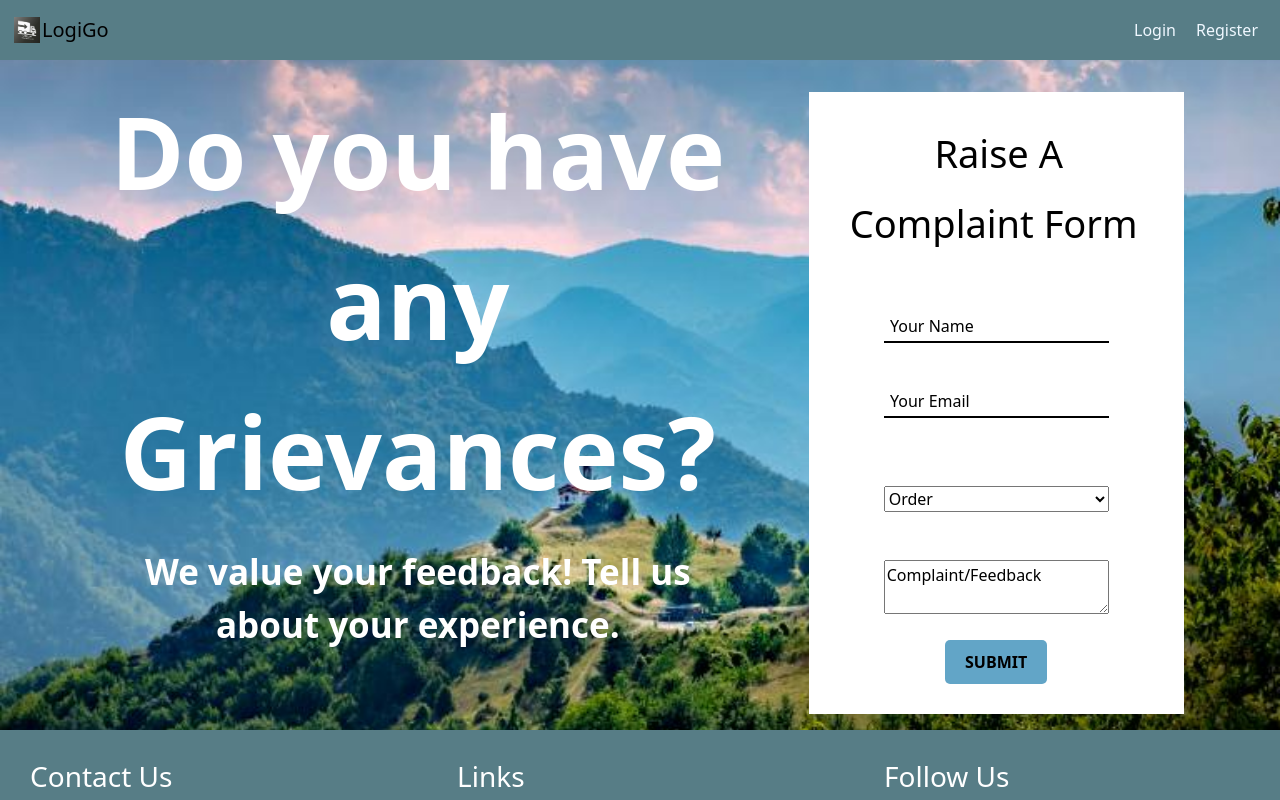
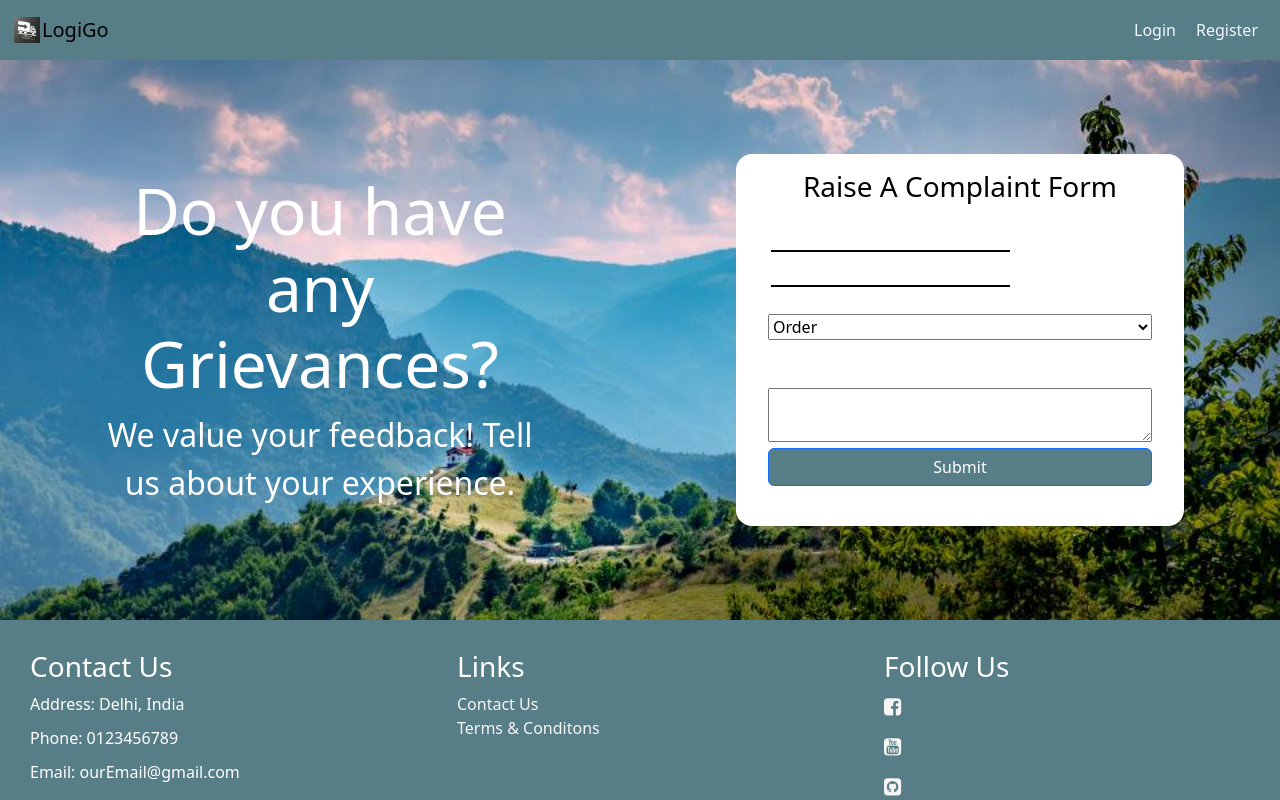
Before and after one commit to mitrya/ONDC-LOGISTICS-BAP, a React (Vite) app in the folder client/: page /grievance in a window 1280 px wide. Shown: the top 800 px of the page. Built offline with nearby package versions, Linux system fonts and the light colour scheme.

Commit message:
grievance style changes

```diff
--- a/client/src/components/grievance/grievance.component.jsx
+++ b/client/src/components/grievance/grievance.component.jsx
@@ -1,9 +1,8 @@
 import React from 'react'
 import { useState,useEffect } from 'react';
-
 import {FontAwesomeIcon} from '@fortawesome/react-fontawesome';
 import  '@fortawesome/fontawesome-free-solid'
-
+import { Button } from 'react-bootstrap';
  import  './grievance.styles.css'
  import '../contact/contact.styles.css'
 
@@ -75,7 +74,10 @@ function Grievance() {
     function MyForm() {
         return (
             <>
-                <form action ="/user/grievance" method="post" onSubmit = {handleClick}  style={{color:'black'}}>
+                <form action ="/user/grievance" method="post" onSubmit = {handleClick} className='gform' style={{color:'black'}}>
+                    {/* <div className="row">
+
+                    </div> */}
                     <input type="text" name="name" placeholder="Your Name" onChange={handleChange} />
                     <input type="text" name="email" placeholder="Your Email" onChange={handleChange} />
 
@@ -89,7 +91,8 @@ function Grievance() {
                     <label style={{color:'white'}}>Describe Your Complaint</label><br/>
                     <textarea name="content" placeholder="Complaint/Feedback" onChange={handleChange} style={{width:'100%'}}/>
                     {info.length>0 && displayMessage(info)}
-                    <input type="submit" id="grievance-message-submit" value="SUBMIT" />
+                    {/* <input type="submit" id="grievance-message-submit" value="SUBMIT" /> */}
+                    <Button onClick={handleClick}>Submit</Button>
                 </form>
             </>
         )
@@ -97,39 +100,26 @@ function Grievance() {
 
     return (
         <>
-            <div className='grievance-container-fluid box mt-3 mx-1 temp'>
-                <div id="grievance-container-fluid-image">
-                <div id="big-box">
+            <div className='grievance-container-fluid box  d-flex'>
+                <div id="flex_user">
 
-                <div id="second-box">
-                    <div id="promotion">
-                           <span>Do you have any Grievances?</span>
-                    </div>
-                    <div id="promotion-sub">
+                    <div id="other-info">
+                        <div className="promotion">
+                            <h1 className='gheader'>Do you have any Grievances?</h1 >
+                        </div>
+                        <div className="promotion-sub">
                             <span>
                             We value your feedback!
                             Tell us about your experience.
                             </span>
 
                         </div>
-
-                </div>
-                <div class="grievance-box">
-                    <div id="grievance grievance-helper" className='grievance-section'>
-
-                        <div id="grievance-header">
-                            <span>Raise A Complaint Form</span>
-                        </div>
-                        <div id="grievance-flex_user">
-                            <div id="grievance-message-section">
-                                {MyForm()}
-                            </div>
-                        </div>
+                     </div>
+                     <div id="message-section" className='gform-cont' >
+                        <h3>Raise A Complaint Form</h3>
+                        {MyForm()}
                     </div>
                 </div>
-                    </div>
-
-                    </div>
 
             </div>
         </>
--- a/client/src/components/grievance/grievance.styles.css
+++ b/client/src/components/grievance/grievance.styles.css
@@ -1,280 +1,55 @@
-#grievance-helper {
-    height:100%;
-    min-height: 80vh;
+.grievance-container-fluid{
+    padding: 1em;
+    margin: auto;
+    align-items: center;
+    text-align: center;
+    display: flex;
+    flex-wrap: wrap;
+    flex-direction: row;
+    background-image: url('/shutterstock_1469983160.jpg');
+    background-size: cover;
+    padding:0;
+    margin: 0;
+    top: 0;
+    left: 0;
 }
 
-#grievance-header,#grievance-flex_user,#grievance-message-section {
-    width: 80%;
+.gform-cont{
+    background-color: white;
+    color: black;
+    padding: 1em;
+    border-radius: 1em;
+    margin: 1em;
+}
+.gform{
+    background-color: white;
+    margin: 1em;
+    right: 2em;
 }
 
-#grievance-header span {
-    margin-left:5px;
-    font-size: 38px;
-    margin-right:5px
-
-}
-#big-box {
-    padding:0px;
-    display: flex;
-    flex-direction: row;
-    flex-wrap: wrap;
-    justify-content: center;
-    align-self: center;
-    width:100%;
-    margin:fit-content;
-  }
-
-  .grievance-box {
-    width: 35%;
-    margin-right: 6%;
-  }
-
-  #second-box {
-    width: 65%;
-    flex:1;
-    margin-left: 7%;
-    /* padding: 3rem; */
-  }
-#promotion {
-    font-size: 100px;
-    margin-bottom: 20px;
-    font-weight: bold;
+.promotion h1{
+    font-size: 4rem;
+    font-weight: 15px;
     color: white;
-  }
-
-  #promotion-sub {
-    font-size: 35px;
-    font-weight:600;
-    margin-bottom: 50px;
-    color:white;
-  }
-
-/**/
-
-  .grievance-container-fluid {
-    padding:0px;
-
-    text-align: center;
-
-  }
-
-  .grievance-container-fluid::before {
-    content: "";
-    position: absolute;
-    padding-top:0px;
-    top: 0;
-    bottom:0;
-    left: 0;
-    width: 100%;
-    height: 100%;
-    background-image: url('/shutterstock_1469983160.jpg');
-    background-size: cover;
-    /* background-position: center;
-    background-attachment: fixed; */
-    text-align: center;
-    background-color: rgba(100, 157, 218, 0.5); /* Change the opacity as desired */
-    z-index: -1;
-  }
-
-
-.grievance-section {
-    display: flex;
-    flex-direction: column;
-    width: 100%;
-    align-items: center;
-    background: white;
-
 }
 
-
-#grievance {
-    width: 100%;
-    height: auto;
-    background: linear-gradient(180deg, #577D86 60%, #4f7982);
-
-}
-#grievance #my-grievance-address p {
+.promotion-sub span{
+    font-size: 2rem;
+    font-weight: 10px;
     color: white;
-    font-size: 1.5rem;
-    font-weight: 550;
-    display: inline-block;
-}
-#grievance #my-grievance-address #grievance-location span {
-    color: white;
-    font-size: 1.5rem;
-    display: inline-block;
-    margin-bottom: 1rem;
-}
-#grievance #my-grievance-address #grievance-mobile span {
-    color: white;
-    font-size: 1.5rem;
-    display: inline-block;
-    margin-bottom: 1rem;
-}
-#grievance #my-grievance-address #grievance-email span {
-    color: white;
-    font-size: 1.5rem;
-    display: inline-block;
-    margin-bottom: 1rem;
-}
-#grievance #grievance-message-submit {
-    margin: auto;
-    margin-top: 1rem;
-    display: block;
 }
 
-#grievance-header {
-    color: black;
-    font-size: 2.9rem;
-    font-weight: 530;
-    margin-top: 1.5rem;
-    margin-bottom: 3.5rem;
-}
-
-#grievance-flex_user {
-    height: auto;
-    width: 100%;
-    display: flex;
-    flex-direction: row;
-    justify-content: space-evenly;
-    flex-wrap: wrap;
-}
-
-.grievance-box {
-
-    height: auto;
-    min-height: 70vh;
-    padding: 2rem;
-    display: flex;
-    flex-direction: column;
-    /* border: 2px solid black; */
-  }
-
-  .grievance-header {
-    padding: 1rem;
-    font-size: 2rem;
-    color: red;
-    height: 10%;
-  }
-
-  .grievance-box {
-    height: 90%;
-    min-height: 63vh;
-    margin-left: 50px;
-    padding: 1rem;
-    width: 32%;
-    /* border: 2px solid rgba(0, 0, 0, 0.125);
-    border-radius: 2rem;
-    box-shadow: 0 2px 4px rgba(0, 0, 0, 0.1); */
-    padding: 1rem;
-    box-sizing: border-box;
-    position: left;
-    /* background-color: white; */
-  }
-
-
-#grievance-other-info {
-    box-sizing: border-box;
-    width: 35%;
-    margin: auto;
-}
-#grievance-other-info #grievance-connect span {
-    display: inline-block;
-    color: black;
-    font-size: 1.8rem;
-    font-weight: 550;
-}
-#grievance-other-info #grievance-connect #grievance-connect-text {
-    display: inline-block;
-    color: black;
-    font-size: 1.2rem;
-    text-align: justify;
-}
-
-/*grievance Section's message-section*/
-#grievance-message-section {
-    box-sizing: border-box;
-    width: 60%;
-    margin: auto;
-}
-
-.grievance-section input[type="text"] {
+.gform input[type="text"] {
     border: 0;
     outline: 0;
     border-bottom: 2px solid black;
     background-color: transparent;
-    display: inline-block;
+    display: block;
     margin-bottom: 2.7rem;
-    width: 100%;
+    /* width: 100%; */
     color: black;
     height: 2rem;
     padding-left: 0.4rem;
+    margin: 3px;
+
 }
-
-#grievance input[type="submit"] {
-    color: white;
-    background-color: transparent;
-    border: 2px solid white;
-    padding: 0.8rem 0.8rem;
-    font-weight: 550;
-    display: inline-block;
-}
-#grievance-message-submit {
-    background-color: rgb(98, 165, 199); /* Green */
-    border: none;
-    color: black;
-    padding: 10px 20px;
-    text-align: center;
-    text-decoration: none;
-    display: inline-block;
-    font-size: 16px;
-    font-weight: bold;
-    cursor: pointer;
-    border-radius: 5px;
-    margin-top: 20px;
-    margin-bottom: 30px;
-  }
-
-
-#grievance-message-submit:hover{
-    background-color: #4CAF50;
-    color: white;
-}
-
-#grievance #grievance-message-submit:hover {
-    background-color: white;
-    color: blue;
-}
-
-@media screen and (max-width: 728px) {
-    #other-info {
-        width: 80%;
-        margin-top: 10rem;
-        margin-bottom: 5rem;
-    }
-    #message-section {
-        width: 80%;
-    }
-}
-
-.grievance-dropdown-menu {
-    padding: 0px;
-}
-
-.grievance-dropdown-menu a {
-    border-bottom: 1px solid black;
-}
-
-.grievance-danger {
-    background-color: #ffdddd;;
-    border-left: 6px solid #f44336;
-}
-
-.grievance-success {
-    background-color: #e0ffdd;
-    border-left: 6px solid green;
-}
-::placeholder { /* Chrome, Firefox, Opera, Safari 10.1+ */
-    color: black;
-    opacity: 1; /* Firefox */
-  }
```
